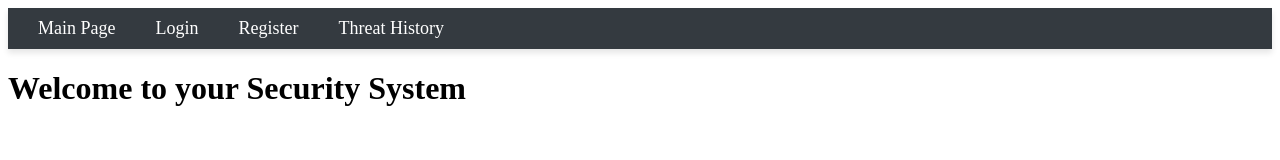
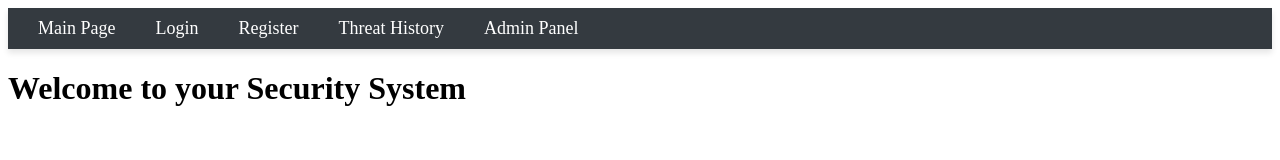
Before and after one commit to marcelmroz/IoT-Security-System, a React (Create React App) app in the folder frontend/: page / in a window 1280 px wide. Shown: the top 160 px of the page. Built offline with nearby package versions, Linux system fonts and the light colour scheme.

Commit message:
small fix

```diff
--- a/frontend/src/App.js
+++ b/frontend/src/App.js
@@ -4,6 +4,7 @@ import Login from './components/Login';
 import Register from './components/Register';
 import ThreatHistory from './components/ThreatHistory';
 import MainPage from './components/MainPage';
+import AdminPanel from './components/AdminPanel';
 import Header from './components/Header';
 
 const App = () => {
@@ -22,6 +23,7 @@ const App = () => {
         <Route path="/login" element={<Login setToken={setTokenInStorage} />} />
         <Route path="/register" element={<Register />} />
         <Route path="/threat-history" element={<ThreatHistory />} />
+        <Route path="/admin" element={<AdminPanel />} />
       </Routes>
     </Router>
   );
--- a/frontend/src/components/Header.js
+++ b/frontend/src/components/Header.js
@@ -19,6 +19,9 @@ const Header = () => {
           <li>
             <Link to="/threat-history">Threat History</Link>
           </li>
+          <li>
+            <Link to="/admin">Admin Panel</Link>
+          </li>
         </ul>
       </nav>
     </header>
```
